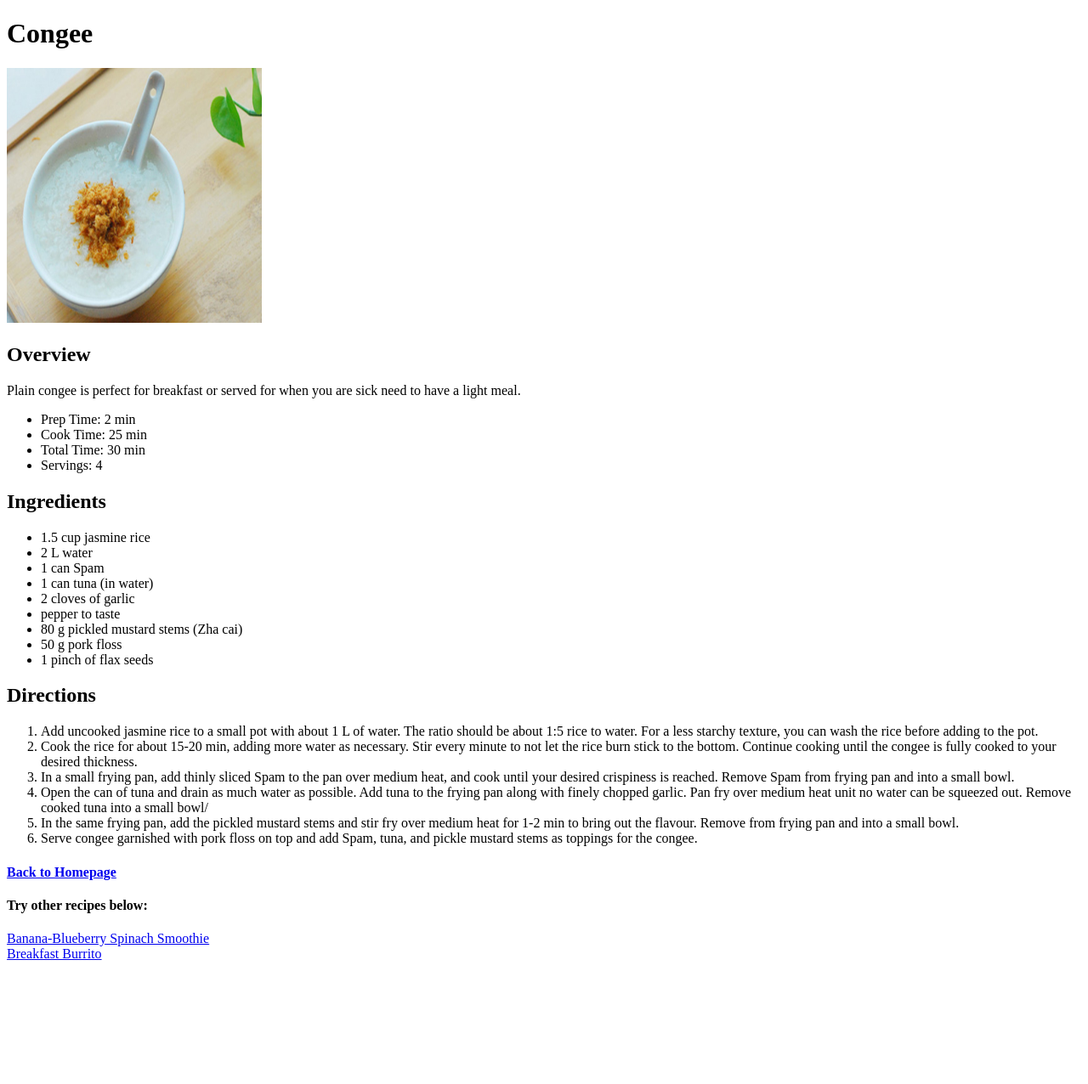
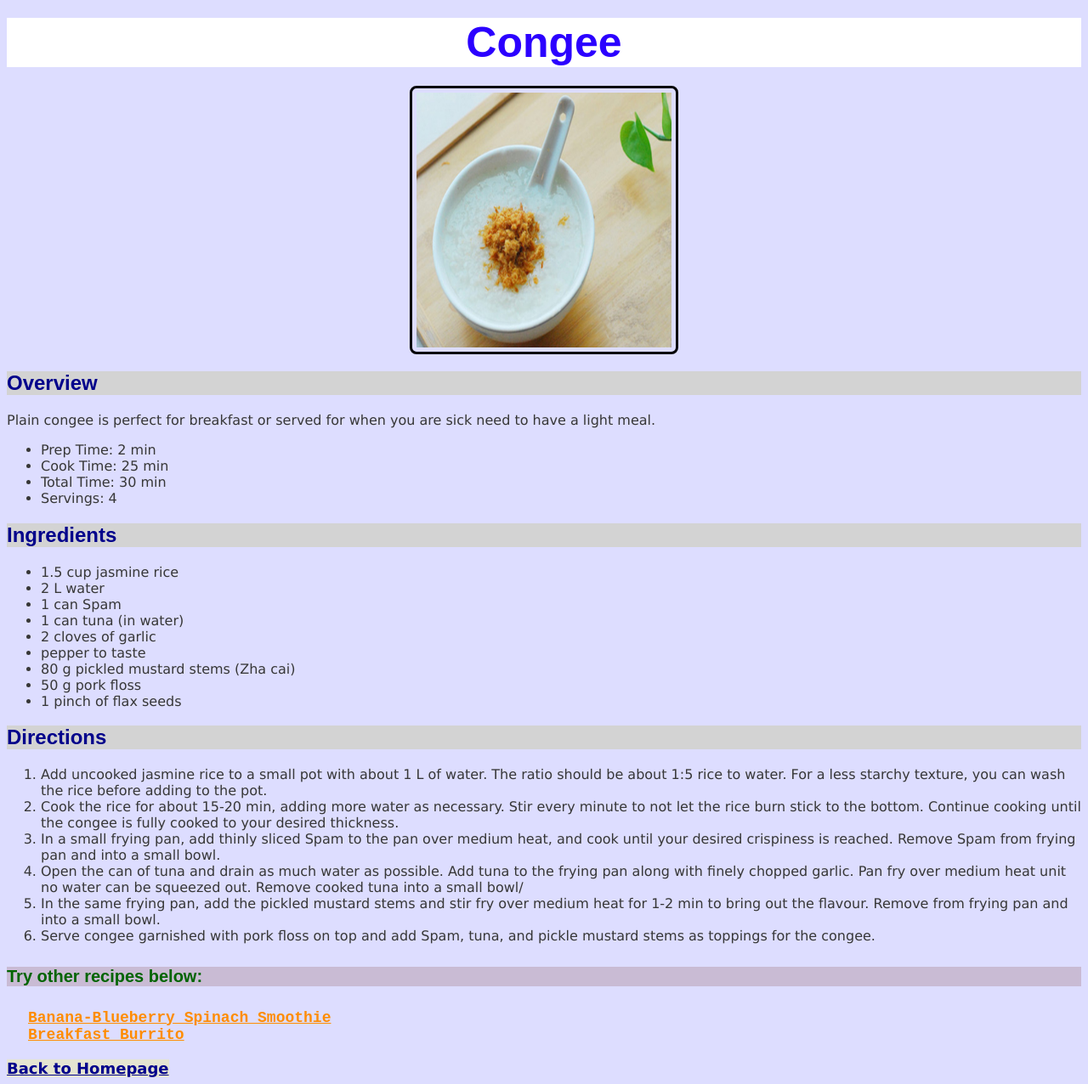
Before and after one commit to andrewtran28/odin-recipes, a plain HTML site: page recipes/congee.html in a window 1280 px wide. Shown: the whole page at 85% size. Before the commit the page ends 1140 px from the top, so only its background shows below. Drawn offline with Linux system fonts and the light colour scheme.

Commit message:
Update styles.css for all recipe pages

```diff
--- a/recipes/congee.html
+++ b/recipes/congee.html
@@ -3,10 +3,11 @@
     <head>
         <meta charset="UTF-8">
         <title>Recipe 3: Congee</title>
+        <link rel="stylesheet" href="../styles.css">
     </head>
 
     <body>
-        <h1>Congee</h1>
+        <h1><div id="title">Congee</div></h1>
         <img src="../img/congee.jpg" alt="An image of plain congee topped with pork floss." width="300" height="300">
         <!-- All recipe images should be sized roughly 250x300 for consistency. -->
 
@@ -43,9 +44,9 @@
             <li>Serve congee garnished with pork floss on top and add Spam, tuna, and pickle mustard stems as toppings for the congee.</li>
         </ol>
 
-        <h4><a href="../index.html" target="_self">Back to Homepage</a></h4>
         <h4>Try other recipes below:</h4>
-        <a href="banana-smoothie.html" target="_blank">Banana-Blueberry Spinach Smoothie</a> <br>
-        <a href="breakfast-burrito.html" target="_blank">Breakfast Burrito</a>
+        <a class="tryothers" href="banana-smoothie.html" target="_blank">Banana-Blueberry Spinach Smoothie</a> <br>
+        <a class="tryothers" href="breakfast-burrito.html" target="_blank">Breakfast Burrito</a><br>
+        <br><a id="homepage" href="../index.html" target="_self">Back to Homepage</a>
     </body>
 </html>
--- a/styles.css
+++ b/styles.css
@@ -1,19 +1,32 @@
-* {
+*:not(h1,h2,h3, h4){
     font-family: Verdana, Geneva, Tahoma, sans-serif;
     color: rgb(55, 55, 55);
     background:#ddddff;
 }
 
 #title {
-    color: darkred;
-    background-color: lightgray;
+    font-family: Arial, Helvetica, sans-serif;
+    color: rgb(43, 0, 255);
+    background-color: rgb(255, 255, 255);
+    text-align: center;
+    font-size: 50px;
+    font-weight: 700;
 }
 
 #homepage {
     font-weight: 700;
     color: darkblue;
-    background-color: rgb(237, 238, 163);
+    background-color: rgba(237, 238, 163, 0.5);
     font-size: 18px;
+}
+
+img {
+    display: block;
+    margin-left: auto;
+    margin-right: auto;
+    border-radius: 8px;
+    border: 3px solid #000000;
+    padding: 5px;
 }
 
 h2 {
@@ -25,9 +38,9 @@ h2 {
 
 h4 {
     color: darkgreen;
-    font-family: 'Courier New', Verdana, sans-serif;
+    font-family: 'Arial', Helvetica, sans-serif;
     font-size: 20px;
-    background-color: lightskyblue;
+    background-color: rgba(140, 86, 86, 0.25);
 }
 
 .desc {
@@ -38,7 +51,8 @@ h4 {
 
 .tryothers {
     margin-left: 25px;
+    color: darkorange;
     font-family: 'Courier New', Verdana, sans-serif;
-    color: darkorange;
-    font-size: 20px;
+    font-size: 18px;
+    font-weight: 700;
 }
```
Also changed, not shown: recipes/banana-smoothie.html (+0 -1 lines), recipes/breakfast-burrito.html (+8 -5 lines).
